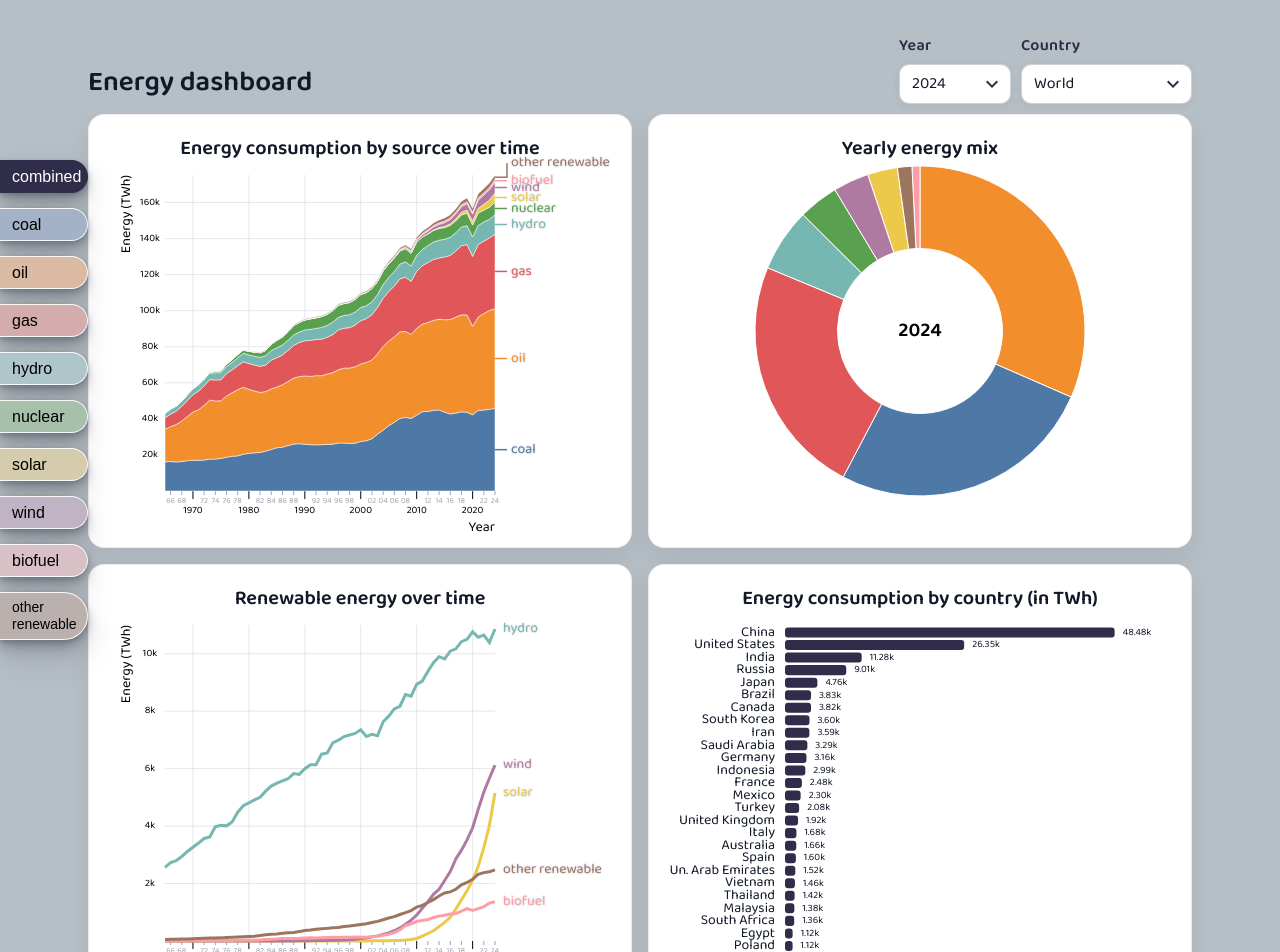
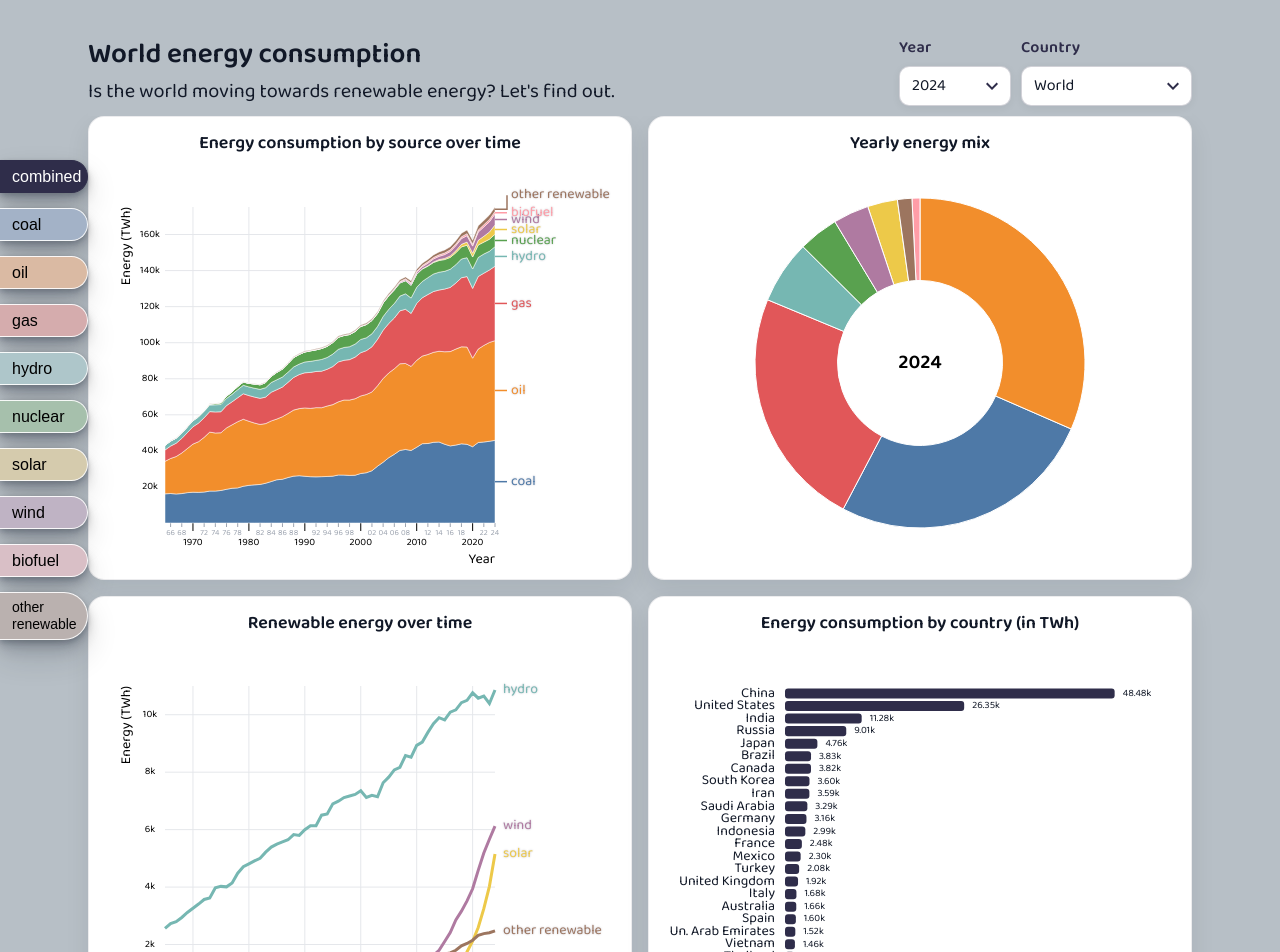
Before and after one commit to fotinidelig/energy-dashboard, a React (Vite) app: page / in a window 1280 px wide. Shown: the top 952 px of the page. Built offline with nearby package versions, Linux system fonts and the light colour scheme.

Commit message:
implement chart titles and add center text to bar plot

```diff
--- a/src/App.css
+++ b/src/App.css
@@ -28,6 +28,10 @@
   justify-content: space-between;
   gap: 16px;
   flex-wrap: wrap;
+}
+
+.dashboard-header__title h2{
+  font-weight: 400;
 }
 
 .filter-controls {
@@ -147,13 +151,23 @@
   box-shadow: 0 10px 24px rgba(17, 24, 39, 0.08);
 
   display: flex;
-  align-items: center;
-  justify-content: center;
+  flex-direction: column;
+  align-items: stretch;
 
   padding: 16px;
   overflow: hidden;
   width: 100%;
   min-width: 0;
+}
+
+.chart-card__title {
+  font-size: clamp(14px, 1.4vw, 20px);
+  font-weight: 600;
+  line-height: 1.2;
+  text-align: center;
+  color: #111827;
+  margin-bottom: 8px;
+  overflow-wrap: anywhere;
 }
 
 .chart-card > * {
--- a/src/App.jsx
+++ b/src/App.jsx
@@ -156,7 +156,10 @@ function App() {
             </div>
             <main className="container app-main">
               <div className="dashboard-header">
-                <h1>Energy dashboard</h1>
+                <div className="dashboard-header__title">
+                <h1>World energy consumption</h1>
+                <h2>Is the world moving towards renewable energy? Let's find out.</h2>
+                </div>
                 <div className="filter-controls">
                   <FilterSelect
                     label="Year"
@@ -174,6 +177,7 @@ function App() {
               </div>
               <div className="dashboard">
                 <div className="chart-card">
+                  <div className="chart-card__title">Energy consumption by source over time</div>
                   <ResponsiveAreaPlot
                     countryData={countryTimeSeries}
                     country={selectedCountry}
@@ -183,6 +187,7 @@ function App() {
                   />
                 </div>
                 <div className="chart-card">
+                  <div className="chart-card__title">Yearly energy mix</div>
                   <ResponsiveDonutPlot
                     data={donutData}
                     year={selectedYear}
@@ -191,6 +196,7 @@ function App() {
                   />
                 </div>
                 <div className="chart-card">
+                  <div className="chart-card__title">Renewable energy over time</div>
                   <ResponsiveLinePlot
                     data={countryTimeSeries}
                     sourceColors={energySourceToColor}
@@ -199,10 +205,13 @@ function App() {
                   />
                 </div>
                 <div className="chart-card">
+                  <div className="chart-card__title">Energy consumption by country (in TWh)</div>
                   <ResponsiveBarPlot
                     data={yearlyData}
                     source={selectedSource}
                     sourceColors={buttonSourceToColor}
+                    year={selectedYear}
+                    country={selectedCountry}
                   />
                 </div>
               </div>
--- a/src/BarPlot.jsx
+++ b/src/BarPlot.jsx
@@ -1,17 +1,49 @@
-import { useMemo, useRef, useState } from "react";
+import { useMemo, useRef, useState, useContext } from "react";
 import * as d3 from 'd3';
 import { useDimensions } from './use-dimensions'
 import { muteColor } from './muteColor.js'
-import { ChartTitle } from './ChartTitle.jsx'
 import { fontSize } from './theme/typography.js'
+import { countryContext } from './DashboardContext.jsx';
+
+
+function formatCenterText(source, hoveredCountry, year, valueText, color = 'red', x, y) {
+  const lineHeight = fontSize.body * 1.25
+  return (
+    <text
+      className="text-cursor"
+      x={x}
+      y={y - 10}
+      textAnchor="middle"
+      dominantBaseline="middle"
+      fill="#111827"
+      fontSize={fontSize.body}
+      pointerEvents="none"
+    >
+      <tspan>Energy consumption (</tspan>
+      <tspan fill={color} fontWeight={800}>{source}</tspan>
+      <tspan>{`) of ${hoveredCountry} in ${year}:`}</tspan>
+      <tspan
+        x={x}
+        dy={lineHeight}
+        fill={color}
+        fontSize={fontSize.body + 5}
+        fontWeight={800}
+      >
+        {valueText} TWh
+      </tspan>
+    </text>
+  );
+}
 
 export const BarPlot = ({
   width,
   height,
   data,
   source = 'combined',
+  year,
   sourceColors,
 }) => {
+    const { selectedCountry, setSelectedCountry } = useContext(countryContext);
 
     const [hoveredCountry, setHoveredCountry] = useState(null);
 
@@ -65,7 +97,6 @@ export const BarPlot = ({
     return (
         <svg width={width} height={height} role="img" aria-label="Energy consumption by country bar chart"
         overflow={'visible'}>
-            <ChartTitle width={width}>Energy consumption by country (in TWh)</ChartTitle>
             <g transform={`translate(${margin.left}, ${margin.top})`}>
             {sortedData.map((d, i) => {
                 const y = yScale(d.country);
@@ -75,7 +106,7 @@ export const BarPlot = ({
                 const barCenterY = y + barHeight / 2;
                 const valueK = (d[source] / 1000).toFixed(2);
                 const valueText = valueK === '0.00' ? d[source].toFixed(0) : valueK+ 'k';
-
+                const preciseValueText = (d[source]).toFixed(2);
                 const isHovered = hoveredCountry === d.country;
                 const vivid = sourceColors?.[source];
                 const muted = sourceMutedColors?.[source];
@@ -95,6 +126,7 @@ export const BarPlot = ({
                     key={d.country}
                     onMouseEnter={() => setHoveredCountry(d.country)}
                     onMouseLeave={() => setHoveredCountry(null)}
+                    onClick={() => setSelectedCountry(d.country)}
                     style={{ cursor: "pointer" }}
                     >
                     <text
@@ -132,6 +164,7 @@ export const BarPlot = ({
                         {valueText}
 
                     </text>
+                    {isHovered && formatCenterText(source, hoveredCountry, year, preciseValueText, sourceColors?.[source] ?? '#111827', innerWidth/2+40, innerHeight/2+60)}
                     </g>
                 );
                 })}
--- a/src/DonutPlot.jsx
+++ b/src/DonutPlot.jsx
@@ -3,7 +3,6 @@ import * as d3 from 'd3';
 import { sourceContext } from './DashboardContext.jsx';
 import { useDimensions } from './use-dimensions'
 import { muteColor } from './muteColor.js'
-import { ChartTitle } from './ChartTitle.jsx'
 import { LabelWithBackground } from './LabelWithBackground.jsx'
 import { fontSize } from './theme/typography.js'
 import './theme/typography.css';
@@ -56,7 +55,6 @@ export const DonutPlot = ({ width, height, data, year, sourceColors }) => {
 
   return (
     <svg width={width} height={height} style={{ display: "inline-block" }}>
-      <ChartTitle width={width}>Yearly energy mix</ChartTitle>
       <g transform={`translate(${centerX}, ${centerY})`}>
         {arcs.map((arc, i) => {
             const slice = pie[i]
--- a/src/LabelWithBackground.jsx
+++ b/src/LabelWithBackground.jsx
@@ -9,6 +9,7 @@ export function LabelWithBackground({
   text,
   fill,
   fontSize: fs = fontSize.label,
+  fontWeight = 'normal',
   textAnchor = 'start',
   dominantBaseline = 'middle',
   showBackground = true,
@@ -50,6 +51,7 @@ export function LabelWithBackground({
         dominantBaseline={dominantBaseline}
         fill={fill}
         fontSize={fs}
+        fontWeight={fontWeight}
       >
         {text}
       </text>
--- a/src/LinePlot.jsx
+++ b/src/LinePlot.jsx
@@ -6,7 +6,6 @@ import { useDimensions } from './use-dimensions'
 import { muteColor } from './muteColor.js'
 import { AxisLeft } from './AxisLeft.jsx'
 import { AxisBottom } from './AxisBottom.jsx'
-import { ChartTitle } from './ChartTitle.jsx'
 import { LabelWithBackground } from './LabelWithBackground.jsx'
 import { Cursor } from './Cursor.jsx'
 import { formatCursorLabel } from './formatCursorLabel.js'
@@ -151,7 +150,6 @@ export const LinePlot = ({ width, height, data, sourceColors, cursorPosition, se
     return (
     <div>
       <svg width={width} height={height} overflow={'visible'}>
-        <ChartTitle width={width}>Renewable energy over time</ChartTitle>
         <g transform={`translate(${[margin.left, margin.top].join(",")})`}>
           <g transform={`translate(0, ${innerHeight})`}>
             <AxisBottom xScale={xScale} pixelsPerTick={50} innerHeight={innerHeight} label="Year" />
--- a/src/StackedAreaPlot.jsx
+++ b/src/StackedAreaPlot.jsx
@@ -5,7 +5,6 @@ import { useDimensions } from './use-dimensions'
 import { muteColor } from './muteColor.js'
 import { AxisBottom } from './AxisBottom.jsx'
 import { AxisLeft } from './AxisLeft.jsx'
-import { ChartTitle } from './ChartTitle.jsx'
 import { LabelWithBackground } from './LabelWithBackground.jsx'
 import { Cursor } from './Cursor.jsx'
 import { formatCursorLabel } from './formatCursorLabel.js'
@@ -144,7 +143,6 @@ export const AreaPlot = ({ width, height, countryData, sourceColors, cursorPosit
     return (
         <svg width={width} height={height} role="img" aria-label="Energy consumption by source over time stacked area chart"
         overflow={'visible'}>
-            <ChartTitle width={width}>Energy consumption by source over time</ChartTitle>
             <g transform={`translate(${margin.left}, ${margin.top})`}>
                 <g transform={`translate(0, ${innerHeight})`}>
                     <AxisBottom xScale={xScale} pixelsPerTick={50} innerHeight={innerHeight} label="Year" />
```
